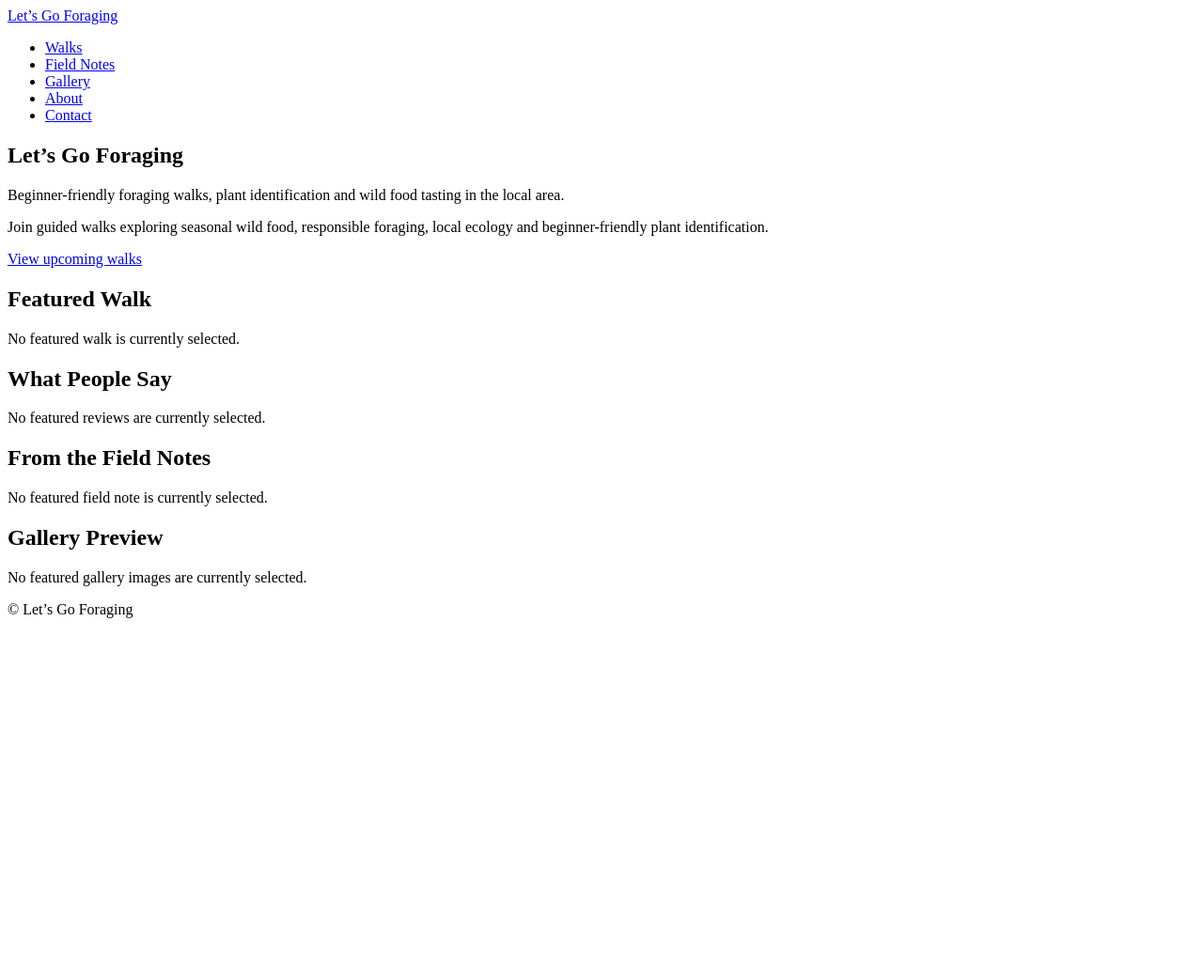
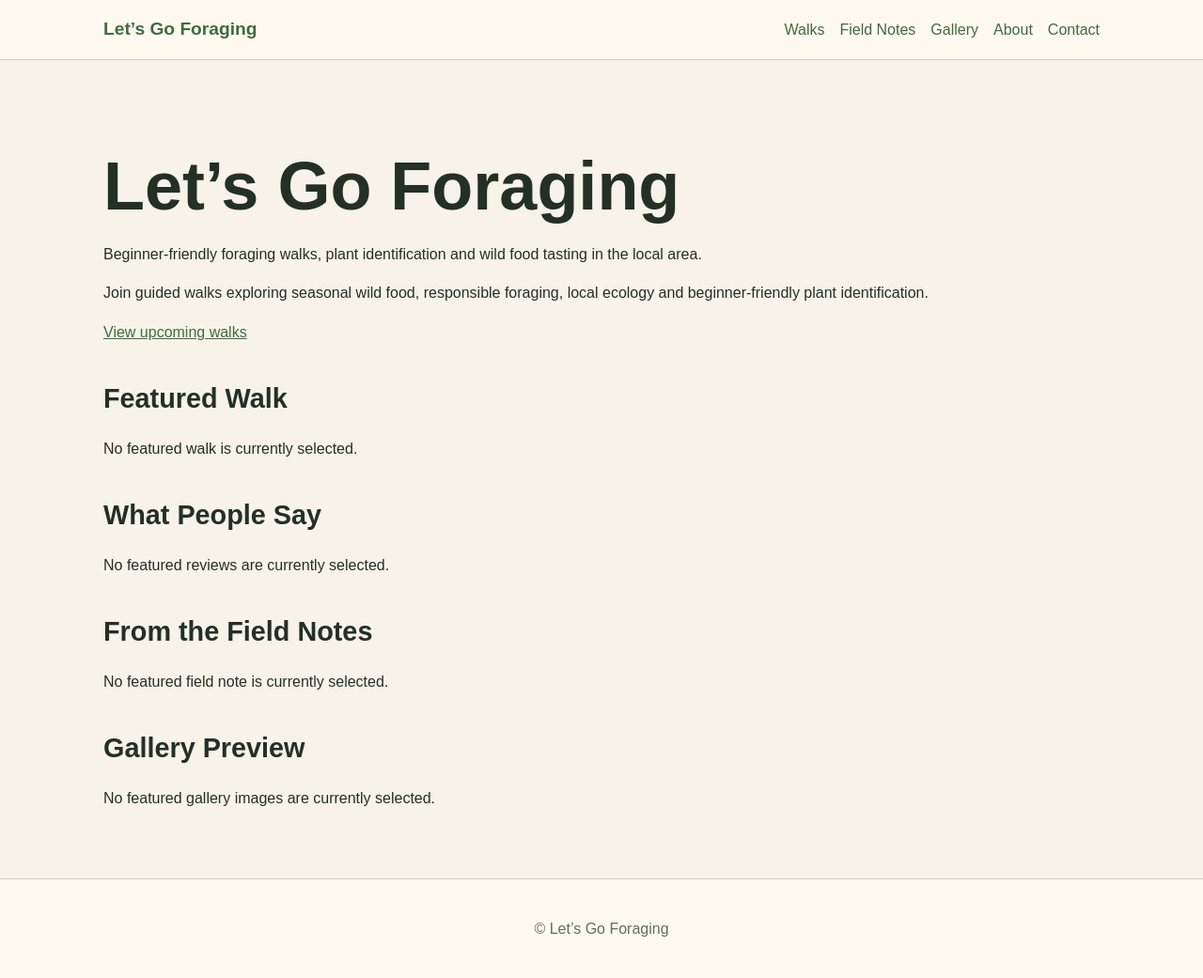
Before and after one commit to hannahashe/letsgoforaging, a Django app: page / in a window 1280 px wide. Shown: the whole page at 94% size. Before the commit the page ends 658 px from the top, so only its background shows below. Run offline with Django 5.2, Linux system fonts and the light colour scheme; data that the repository does not hold is empty.

Commit message:
Add initial CSS styles and link stylesheet in base template

```diff
--- /dev/null
+++ b/core/static/core/css/style.css
@@ -0,0 +1,162 @@
+:root {
+    --colour-bg: #f7f3e8;
+    --colour-surface: #fffaf0;
+    --colour-text: #243024;
+    --colour-muted: #5f6f5f;
+    --colour-accent: #3f6b3f;
+    --colour-accent-dark: #294829;
+    --colour-border: #d8cfbd;
+    --space-page: 1.25rem;
+    --max-width: 1100px;
+}
+
+* {
+    box-sizing: border-box;
+}
+
+body {
+    margin: 0;
+    font-family: Arial, Helvetica, sans-serif;
+    line-height: 1.6;
+    color: var(--colour-text);
+    background: var(--colour-bg);
+}
+
+img {
+    max-width: 100%;
+    height: auto;
+    display: block;
+}
+
+a {
+    color: var(--colour-accent);
+}
+
+a:hover,
+a:focus {
+    color: var(--colour-accent-dark);
+}
+
+header {
+    background: var(--colour-surface);
+    border-bottom: 1px solid var(--colour-border);
+}
+
+nav {
+    max-width: var(--max-width);
+    margin: 0 auto;
+    padding: 1rem var(--space-page);
+    display: flex;
+    flex-wrap: wrap;
+    gap: 1rem;
+    align-items: center;
+    justify-content: space-between;
+}
+
+nav > a {
+    font-weight: 700;
+    font-size: 1.2rem;
+    text-decoration: none;
+}
+
+nav ul {
+    list-style: none;
+    padding: 0;
+    margin: 0;
+    display: flex;
+    flex-wrap: wrap;
+    gap: 1rem;
+}
+
+nav a {
+    text-decoration: none;
+}
+
+main {
+    max-width: var(--max-width);
+    margin: 0 auto;
+    padding: 2rem var(--space-page);
+}
+
+section,
+article {
+    margin-bottom: 2.5rem;
+}
+
+h1,
+h2,
+h3 {
+    line-height: 1.2;
+}
+
+h1 {
+    font-size: clamp(2.25rem, 8vw, 4.5rem);
+    margin-bottom: 1rem;
+}
+
+h2 {
+    margin-top: 0;
+    font-size: 1.8rem;
+}
+
+article,
+blockquote,
+figure {
+    background: var(--colour-surface);
+    border: 1px solid var(--colour-border);
+    border-radius: 1rem;
+    padding: 1rem;
+}
+
+blockquote {
+    margin-left: 0;
+    margin-right: 0;
+}
+
+blockquote p {
+    font-size: 1.1rem;
+}
+
+figure {
+    margin-left: 0;
+    margin-right: 0;
+}
+
+figcaption {
+    margin-top: 0.75rem;
+    color: var(--colour-muted);
+    font-size: 0.95rem;
+}
+
+footer {
+    background: var(--colour-surface);
+    border-top: 1px solid var(--colour-border);
+    padding: 1.5rem var(--space-page);
+    text-align: center;
+    color: var(--colour-muted);
+}
+
+.button,
+a[href*="ticket"],
+a[href*="eventbrite"],
+a[href*="book"] {
+    display: inline-block;
+    background: var(--colour-accent);
+    color: white;
+    padding: 0.7rem 1rem;
+    border-radius: 999px;
+    text-decoration: none;
+    font-weight: 700;
+}
+
+.button:hover,
+.button:focus,
+a[href*="ticket"]:hover,
+a[href*="ticket"]:focus,
+a[href*="eventbrite"]:hover,
+a[href*="eventbrite"]:focus,
+a[href*="book"]:hover,
+a[href*="book"]:focus {
+    background: var(--colour-accent-dark);
+    color: white;
+}
--- a/templates/base.html
+++ b/templates/base.html
@@ -1,8 +1,11 @@
+{% load static %}
+
 <!doctype html>
 <html lang="en">
   <head>
     <meta charset="UTF-8" />
     <meta name="viewport" content="width=device-width, initial-scale=1.0" />
+    <link rel="stylesheet" href="{% static 'core/css/style.css' %}">
     <title>{% block title %}Let’s Go Foraging{% endblock %}</title>
   </head>
   <body>
```
